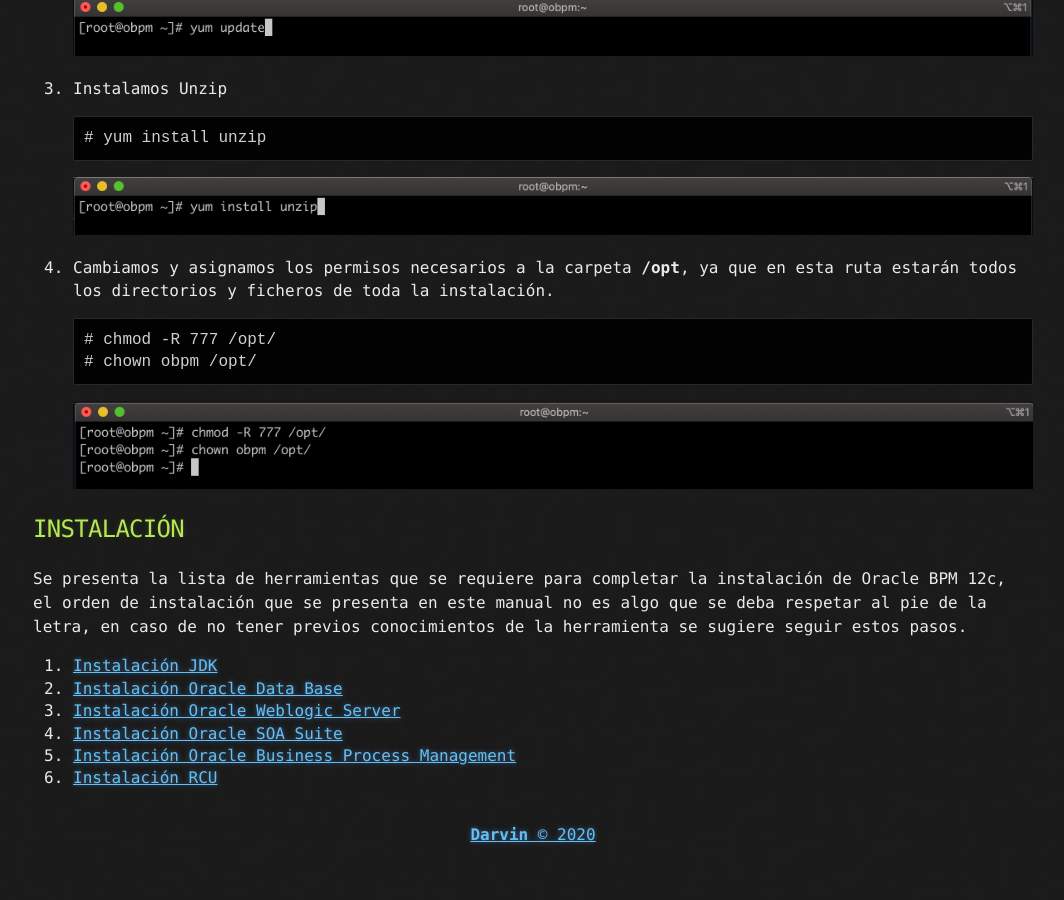
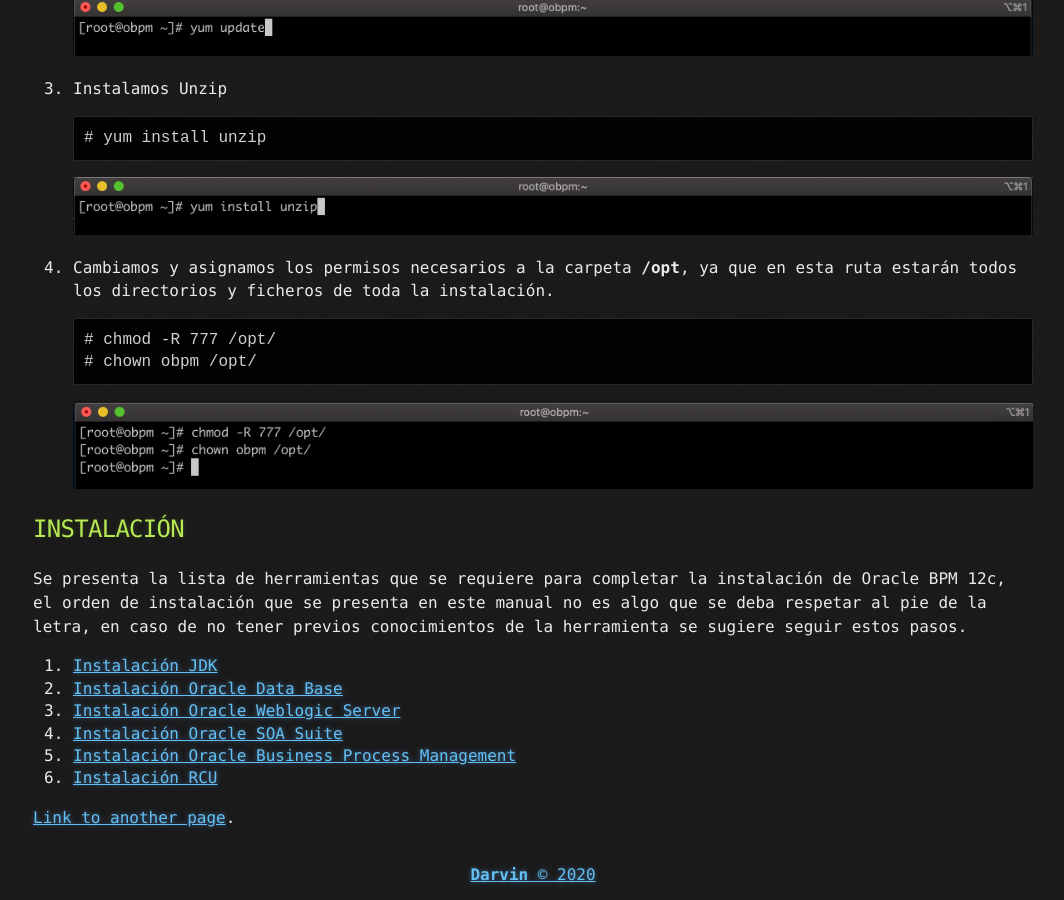
Before and after one commit to darvinueza/darvinueza.github.io, a Jekyll site: the page built from _posts/2020-10-31-obpm-centos-installation.md, in a window 1280 px wide and 900 px high, scrolled down 818 px. Shown: the whole window, without its empty margins (107-1171 px from the left). Built offline with Jekyll 4.4.1, drawn with Linux system fonts in a browser that asks for light colours; before the commit the page ends 1678 px from its top, so only the background shows below that.

Commit message:
commit
commit

```diff
--- a/_posts/2020-10-31-obpm-centos-installation.md
+++ b/_posts/2020-10-31-obpm-centos-installation.md
@@ -49,3 +49,5 @@
 4. [Instalación Oracle SOA Suite](recursos/4_SOA.md)
 5. [Instalación Oracle Business Process Management](recursos/5_OBPM.md)
 6. [Instalación RCU](recursos/6_RCU.md)
+
+[Link to another page](another-page).
```
